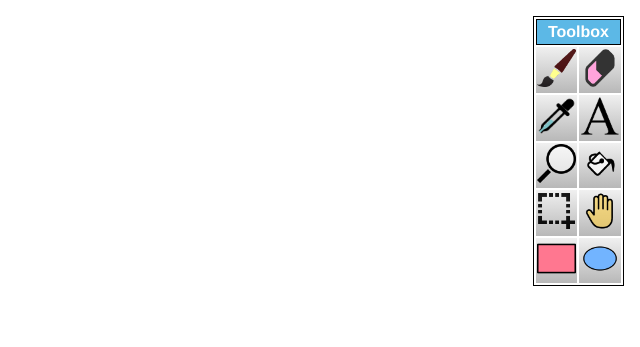
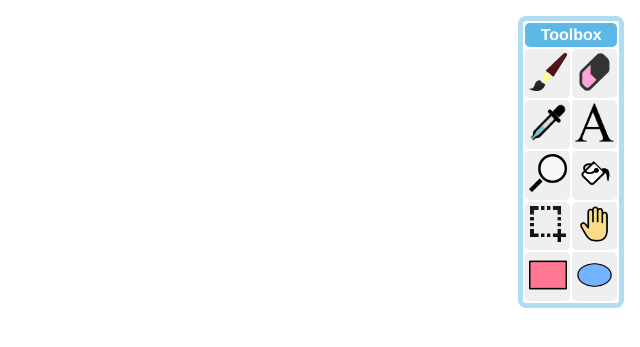
Before and after one commit to nsnyder/WebProject, a PHP site: page /apprentice.html in a window 1280 px wide. Shown: the part 50-397 px from the top of the page, without its empty margins (640-1280 px from the left). Run offline with PHP 8.4, Linux system fonts and the light colour scheme.

Commit message:
Styled apprentice toolbox

```diff
--- a/css/apprentice.css
+++ b/css/apprentice.css
@@ -4,23 +4,23 @@ table, th, td, tr{
 	font-weight: normal;
 }
 table{
-	border: thin solid black;
+	border: thick solid black;
+	border-color: #B1DDF3;
+	border-radius: .5em;
 	margin: 1em;
 	float: right;
 }
 th{
 	padding: .2em .2em .2em .2em;
-	border: thin solid black;
+	border-radius: .3em;
 	background: #5CB8E6;
 	color: #FFFFFF;
 	font-weight: bold;
 }
 td{
-	padding: .1em .1em .1em .1em;
-	background: -webkit-linear-gradient(#F0F0F0, #B8B8B8); /* For Safari 5.1 to 6.0 */
-	background: -o-linear-gradient(#F0F0F0, #B8B8B8); /* For Opera 11.1 to 12.0 */
-	background: -moz-linear-gradient(#F0F0F0, #B8B8B8); /* For Firefox 3.6 to 15 */
-	background: linear-gradient(#F0F0F0, #B8B8B8); /* Standard syntax */
+	padding: .2em .2em .2em .2em;
+	background: #EFEFEF;
+	border-radius: .3em;
 	width: 3vw;
 	height: 3vw;
 }
```
